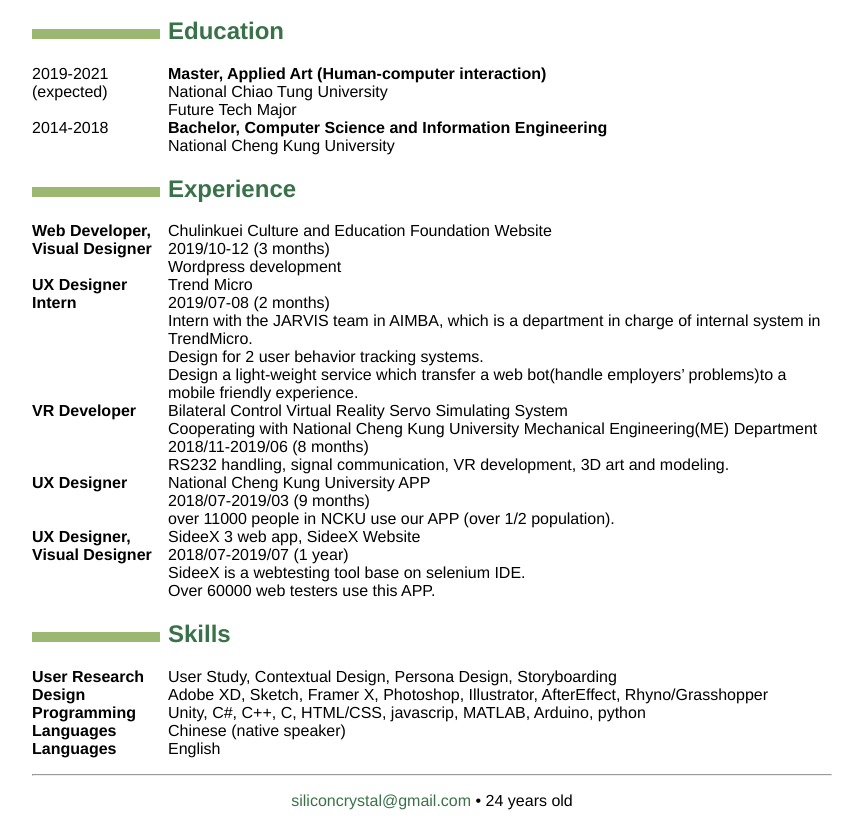
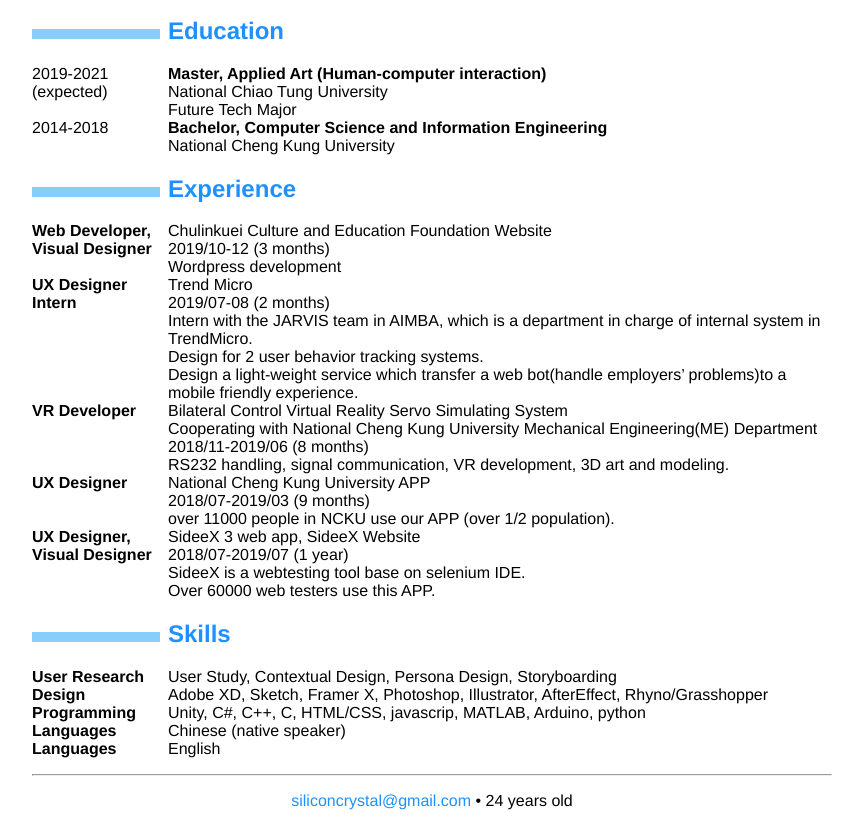
Before and after one commit to siliconcrystal/Resume, a plain HTML site: page index.html in a window 1280 px wide. Shown: the part 114-950 px from the top of the page, without its empty margins (208-1071 px from the left). Drawn offline with Linux system fonts and the light colour scheme.

Commit message:
change CSS color

```diff
--- a/index.html
+++ b/index.html
@@ -49,7 +49,7 @@
   /* Titles of categories */
   h2 {
       /* This is called "sectioncolor" in the ConTeXt stylesheet. */
-      color: #397249;
+      color: #1E90FF;
   }
   /* There is a bar just before each category */
   h2:before {
@@ -59,10 +59,10 @@
       width: 16%;
       height: 10px;
       /* This is called "rulecolor" in the ConTeXt stylesheet. */
-      background-color: #9CB770;
+      background-color: #87CEFA;
   }
   h2:hover {
-      background-color: #397249;
+      background-color: #1E90FF;
       color: #FFFFFF;
       text-shadow: 1px 1px 1px #333;
   }
@@ -90,10 +90,10 @@
   /* Links */
   a {
       text-decoration: none;
-      color: #397249;
+      color: #1E90FF;
   }
   a:hover, a:active {
-      background-color: #397249;
+      background-color: #1E90FF;
       color: #FFFFFF;
       text-decoration: none;
       text-shadow: 1px 1px 1px #333;
```
Also changed, not shown: 1 other file.
